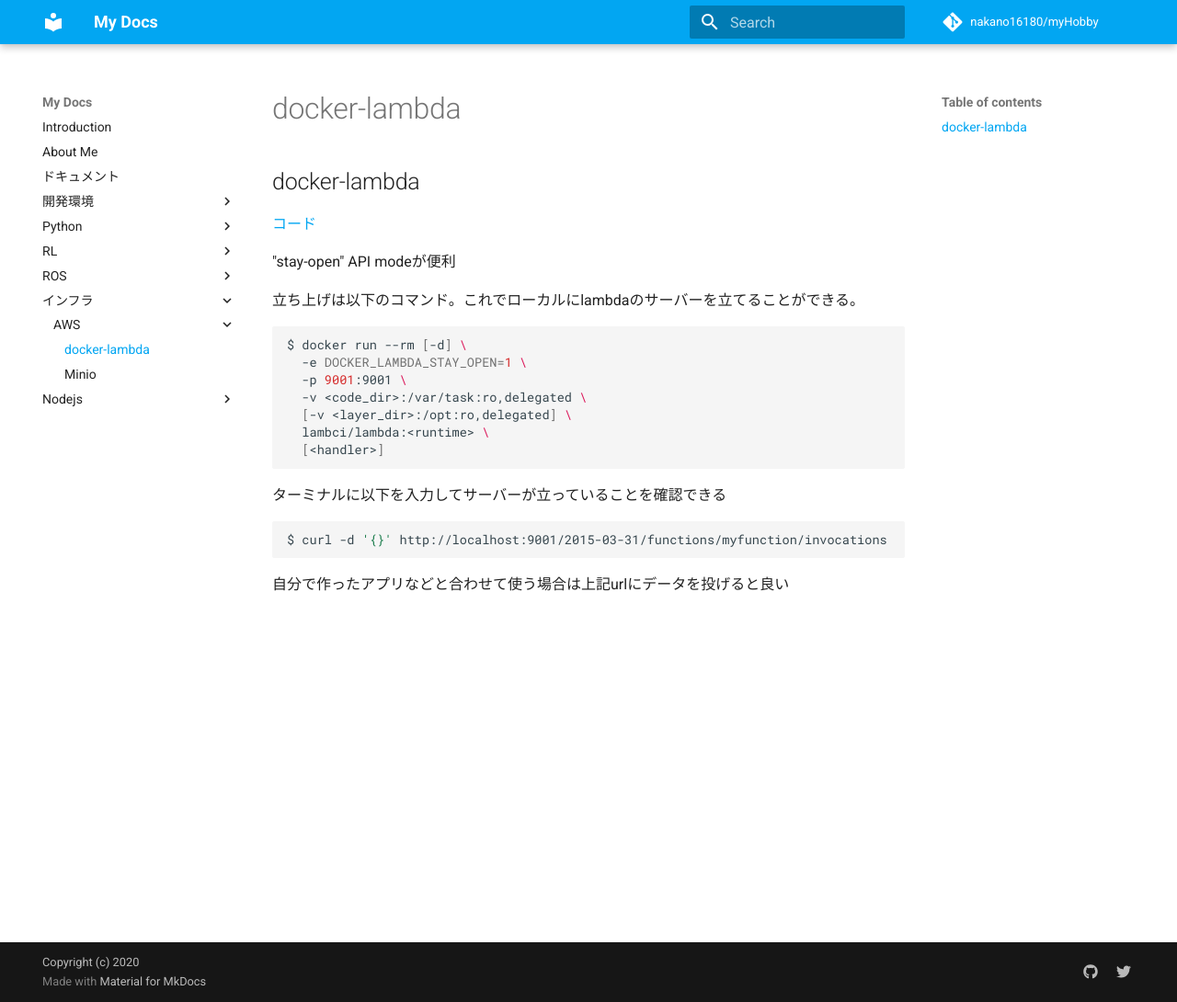
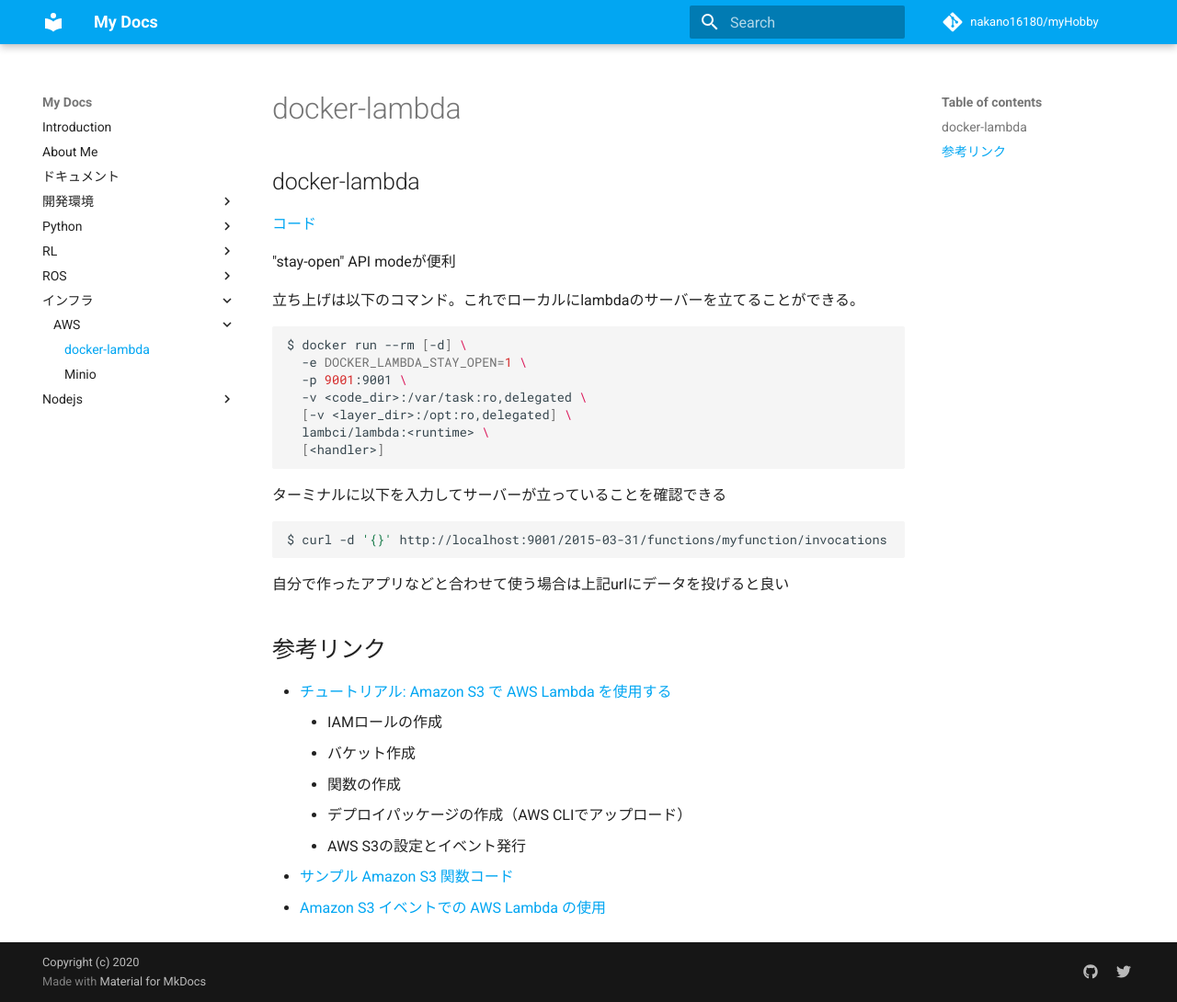
Before and after one commit to nakano16180/myHobby, an MkDocs documentation site: the page built from docs/dev/docker-lambda.md, in a window 1280 px wide and 1090 px high. Shown: the whole window at 92% size. Built offline with MkDocs 1.6.1 and Material for MkDocs 9.7.7, drawn with Linux system fonts in a browser that asks for light colours; comment, search, counter and statistics services are not loaded.

Commit message:
update docker-lambda

````diff
--- a/docs/dev/docker-lambda.md
+++ b/docs/dev/docker-lambda.md
@@ -21,3 +21,13 @@
 ```
 
 自分で作ったアプリなどと合わせて使う場合は上記urlにデータを投げると良い
+
+## 参考リンク
+  - [チュートリアル: Amazon S3 で AWS Lambda を使用する](https://docs.aws.amazon.com/ja_jp/lambda/latest/dg/with-s3-example.html)
+    - IAMロールの作成
+    - バケット作成
+    - 関数の作成
+    - デプロイパッケージの作成（AWS CLIでアップロード）
+    - AWS S3の設定とイベント発行
+  - [サンプル Amazon S3 関数コード](https://docs.aws.amazon.com/ja_jp/lambda/latest/dg/with-s3-example-deployment-pkg.html)
+  - [Amazon S3 イベントでの AWS Lambda の使用](https://docs.aws.amazon.com/ja_jp/lambda/latest/dg/with-s3.html)
````
